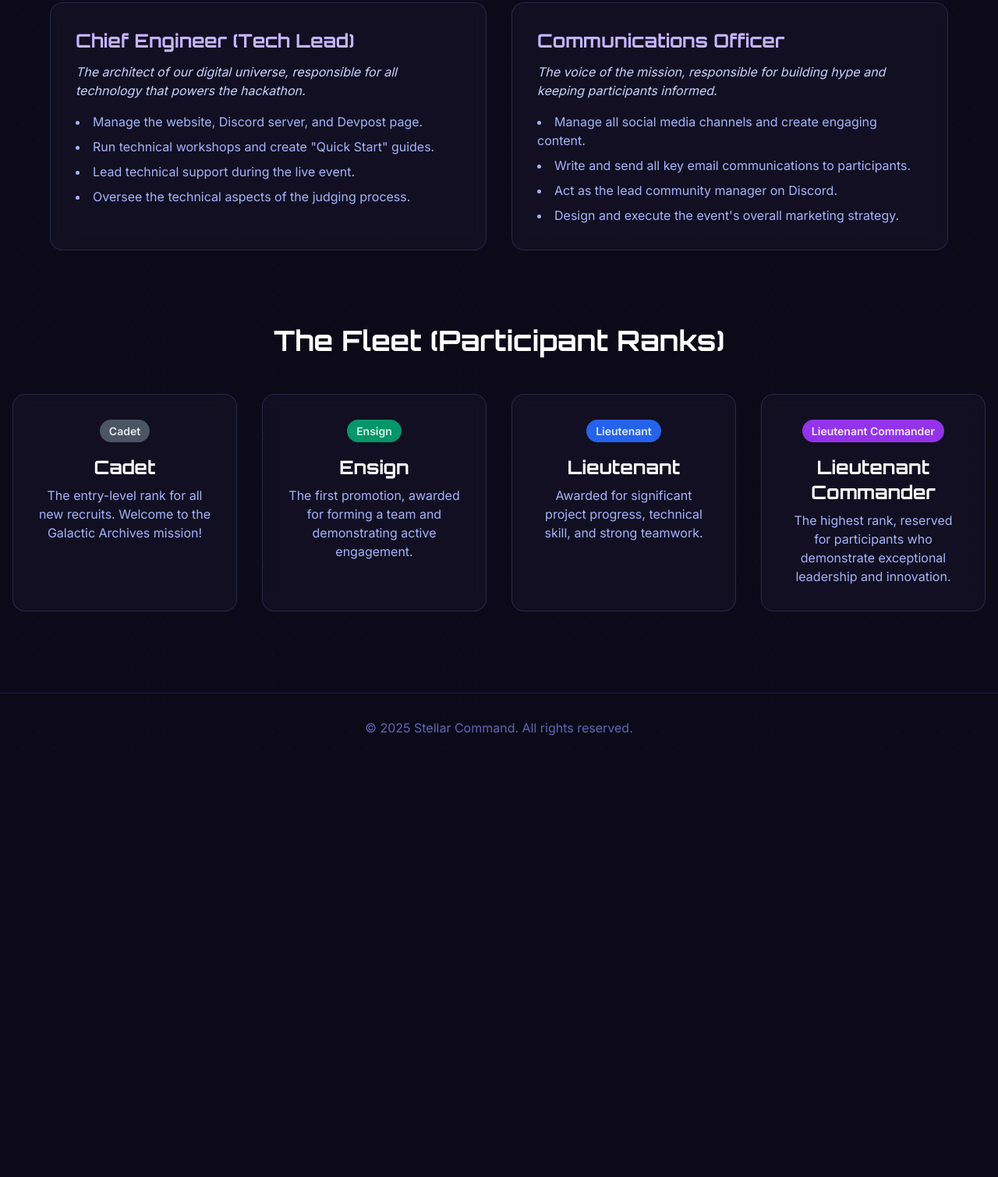
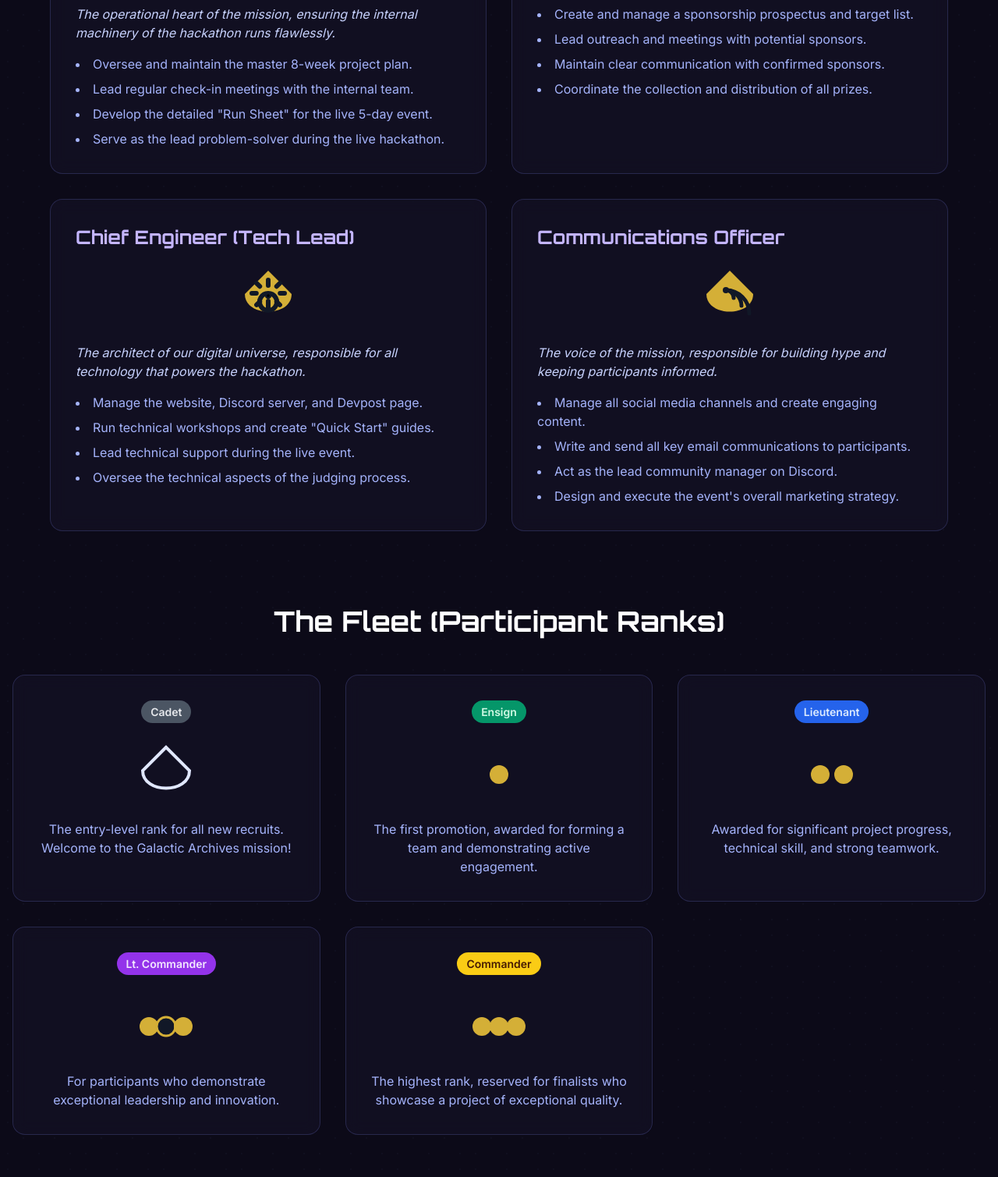
Before and after one commit to Scott-oustudent/Scott-oustudent.github.io, a plain HTML site: page roles-ranks.html in a window 1280 px wide. Shown: the part 1111-2620 px from the top of the page at 78% size. Before the commit the page ends 2088 px from the top, so only its background shows below. Drawn offline with nearby package versions, Linux system fonts and the light colour scheme.

Commit message:
Additional push to make sure project repo was up to date

```diff
--- a/roles-ranks.html
+++ b/roles-ranks.html
@@ -51,11 +51,11 @@
 
         <!-- Navigation Bar -->
         <nav class="mb-16">
-            <div class="flex justify-center items-center p-4 glass-card rounded-full max-w-sm mx-auto">
-                <div class="flex space-x-8 text-lg">
-                    <a href="./index.html" class="text-indigo-300 hover:text-white hover:scale-105 transition-all duration-300">Registration</a>
-                    <a href="./roles-ranks.html" class="text-white font-bold scale-110 transition-transform duration-300">Roles & Ranks</a>
-                    <a href="./hackathon.html" class="text-indigo-300 hover:text-white hover:scale-105 transition-all duration-300">Hackathon Details</a>
+            <div class="flex justify-center items-center p-4 glass-card rounded-full max-w-lg mx-auto">
+                <div class="flex flex-wrap justify-center space-x-6 md:space-x-8 text-lg">
+                    <a href="#" class="text-indigo-300 hover:text-white hover:scale-105 transition-all duration-300">Registration</a>
+                    <a href="#" class="text-white font-bold scale-110 transition-transform duration-300">Roles & Ranks</a>
+                    <a href="#" class="text-indigo-300 hover:text-white hover:scale-105 transition-all duration-300">Hackathon Details</a>
                 </div>
             </div>
         </nav>
@@ -68,6 +68,14 @@
                 <!-- Admiral -->
                 <div class="glass-card rounded-2xl p-8 md:col-span-2">
                     <h3 class="font-orbitron text-2xl font-bold text-violet-300 mb-3">Admiral (Project Lead)</h3>
+                    <div class="flex justify-center mb-2">
+                        <svg width="100" height="100" viewBox="0 0 100 100" xmlns="http://www.w3.org/2000/svg" fill="#D4AF37">
+    <rect x="15" y="30" width="70" height="40" rx="5" stroke="#D4AF37" stroke-width="3" fill="#111827" />
+    <circle cx="30" cy="50" r="9"/>
+    <circle cx="50" cy="50" r="9"/>
+    <circle cx="70" cy="50" r="9"/>
+</svg>
+                    </div>
                     <p class="text-indigo-200 mb-4 italic">The strategic visionary and final authority for the mission. The Admiral sets the overall direction, leads high-level partnerships, and empowers the crew to succeed.</p>
                     <ul class="list-disc list-inside text-indigo-300 space-y-2">
                         <li>Define the hackathon's core vision, goals, and theme.</li>
@@ -80,6 +88,15 @@
                 <!-- Vice Admiral -->
                 <div class="glass-card rounded-2xl p-8">
                     <h3 class="font-orbitron text-2xl font-bold text-violet-300 mb-3">Vice Admiral</h3>
+                    <div class="flex justify-center mb-2">
+                        <svg width="100" height="100" viewBox="0 0 100 100" xmlns="http://www.w3.org/2000/svg" fill="#D4AF37">
+    <rect x="15" y="30" width="70" height="40" rx="5" stroke="#D4AF37" stroke-width="3" fill="#111827" />
+    <circle cx="38" cy="50" r="9"/>
+    <circle cx="62" cy="50" r="9"/>
+</svg>
+                    </div>
+                    <p class="text-indigo-200 mb-4 italic">The second-in-command, ensuring the Admiral's vision is executed flawlessly and stepping in when needed.</p>
+
                     <p class="text-indigo-200 mb-4 italic">The operational heart of the mission, ensuring the internal machinery of the hackathon runs flawlessly.</p>
                     <ul class="list-disc list-inside text-indigo-300 space-y-2">
                         <li>Oversee and maintain the master 8-week project plan.</li>
@@ -92,6 +109,15 @@
                 <!-- Ambassador -->
                 <div class="glass-card rounded-2xl p-8">
                     <h3 class="font-orbitron text-2xl font-bold text-violet-300 mb-3">Ambassador (Sponsorship Lead)</h3>
+                    <div class="flex justify-center mb-2">
+                        <svg width="100" height="100" viewBox="0 0 100 100" xmlns="http://www.w3.org/2000/svg" stroke-linecap="round" stroke-linejoin="round">
+   <path d="M50 15 L20 45 C 20 75, 80 75, 80 45 L50 15Z" fill="#c42d2d"/>
+    <g stroke="#FFFFFF" stroke-width="4.5" fill="none">
+        <path d="M40 58 L52 48 L60 58"/>
+        <path d="M40 48 L48 58 L60 48"/>
+    </g>
+</svg>
+                    </div>
                     <p class="text-indigo-200 mb-4 italic">The diplomat and chief negotiator, building relationships to secure resources for the mission.</p>
                     <ul class="list-disc list-inside text-indigo-300 space-y-2">
                         <li>Create and manage a sponsorship prospectus and target list.</li>
@@ -104,6 +130,15 @@
                 <!-- Chief Engineer -->
                 <div class="glass-card rounded-2xl p-8">
                     <h3 class="font-orbitron text-2xl font-bold text-violet-300 mb-3">Chief Engineer (Tech Lead)</h3>
+                    <div class="flex justify-center mb-2">
+                         <svg width="100" height="100" viewBox="0 0 100 100" xmlns="http://www.w3.org/2000/svg" stroke-linecap="round" stroke-linejoin="round">
+    <path d="M50 15 L20 45 C 20 75, 80 75, 80 45 L50 15Z" fill="#D4AF37"/>
+    <g transform="translate(0 -5)" stroke="#111827" stroke-width="6">
+        <path d="M50 49 a 11 11 0 1 0 0.001 0 Z M50 39 L50 32 M50 68 L50 59 M65.2 49 L71 49 M29 49 L34.8 49 M60.8 40.2 L64.9 36.1 M35.1 63.9 L39.2 59.8 M60.8 59.8 L64.9 63.9 M35.1 36.1 L39.2 40.2" fill="none"/>
+        <path d="M50 49 a 3 3 0 1 0 0.001 0 Z" stroke-width="2.5" />
+    </g>
+</svg>
+                    </div>
                     <p class="text-indigo-200 mb-4 italic">The architect of our digital universe, responsible for all technology that powers the hackathon.</p>
                     <ul class="list-disc list-inside text-indigo-300 space-y-2">
                         <li>Manage the website, Discord server, and Devpost page.</li>
@@ -116,6 +151,17 @@
                 <!-- Communications Officer -->
                 <div class="glass-card rounded-2xl p-8">
                     <h3 class="font-orbitron text-2xl font-bold text-violet-300 mb-3">Communications Officer</h3>
+                    <div class="flex justify-center mb-2">
+                         <svg width="100" height="100" viewBox="0 0 100 100" xmlns="http://www.w3.org/2000/svg" stroke-linecap="round" stroke-linejoin="round">
+    <path d="M50 15 L20 45 C 20 75, 80 75, 80 45 L50 15Z" fill="#D4AF37"/>
+    <g stroke="#111827" stroke-width="5" fill="none">
+        <path d="M45 40 a 10 10 0 0 1 10 10" />
+        <path d="M45 40 a 20 20 0 0 1 20 20" />
+        <path d="M45 40 a 30 30 0 0 1 30 30" />
+        <circle cx="45" cy="40" r="4" fill="#111827" stroke="none"/>
+    </g>
+</svg>
+                    </div>
                     <p class="text-indigo-200 mb-4 italic">The voice of the mission, responsible for building hype and keeping participants informed.</p>
                     <ul class="list-disc list-inside text-indigo-300 space-y-2">
                         <li>Manage all social media channels and create engaging content.</li>
@@ -130,14 +176,20 @@
         <!-- Participant Ranks Section -->
         <section id="the-fleet" class="mt-24">
             <h2 class="font-orbitron text-4xl font-bold text-center text-white mb-12">The Fleet (Participant Ranks)</h2>
-            <div class="grid grid-cols-1 md:grid-cols-2 lg:grid-cols-4 gap-8 max-w-7xl mx-auto">
+            <!-- Updated grid to better accommodate 5 items -->
+            <div class="grid grid-cols-1 sm:grid-cols-2 md:grid-cols-3 gap-8 max-w-7xl mx-auto justify-center">
 
                 <!-- Cadet -->
                 <div class="glass-card rounded-2xl p-8 text-center">
                     <div class="mb-4">
                         <span class="rank-badge" style="background-color: #4b5563; color: #e5e7eb;">Cadet</span>
                     </div>
-                    <h3 class="font-orbitron text-2xl font-bold text-white">Cadet</h3>
+                    <div class="flex justify-center mb-2">
+                        <!-- Example SVG icon for Cadet -->
+                        <svg width="100" height="100" viewBox="0 0 100 100" xmlns="http://www.w3.org/2000/svg">
+    <path d="M50 15 L20 45 C 20 75, 80 75, 80 45 L50 15Z" stroke="currentColor" stroke-width="4" fill="none"/>
+</svg>
+                    </div>
                     <p class="text-indigo-300 mt-2">The entry-level rank for all new recruits. Welcome to the Galactic Archives mission!</p>
                 </div>
 
@@ -146,7 +198,12 @@
                     <div class="mb-4">
                         <span class="rank-badge" style="background-color: #059669; color: #d1fae5;">Ensign</span>
                     </div>
-                    <h3 class="font-orbitron text-2xl font-bold text-white">Ensign</h3>
+                    <div class="flex justify-center mb-2">
+                        <!-- Example SVG icon for Ensign -->
+                         <svg width="100" height="100" viewBox="0 0 100 100" xmlns="http://www.w3.org/2000/svg" fill="#D4AF37">
+    <circle cx="50" cy="50" r="12" />
+</svg>
+                    </div>
                     <p class="text-indigo-300 mt-2">The first promotion, awarded for forming a team and demonstrating active engagement.</p>
                 </div>
 
@@ -155,17 +212,46 @@
                      <div class="mb-4">
                         <span class="rank-badge" style="background-color: #2563eb; color: #dbeafe;">Lieutenant</span>
                     </div>
-                    <h3 class="font-orbitron text-2xl font-bold text-white">Lieutenant</h3>
+                    <div class="flex justify-center mb-2">
+                        <!-- Example SVG icon for Lieutenant -->
+                 <svg width="100" height="100" viewBox="0 0 100 100" xmlns="http://www.w3.org/2000/svg" fill="#D4AF37">
+    <circle cx="35" cy="50" r="12"/>
+    <circle cx="65" cy="50" r="12"/>
+</svg>
+                    </div>
                     <p class="text-indigo-300 mt-2">Awarded for significant project progress, technical skill, and strong teamwork.</p>
                 </div>
 
                 <!-- Lieutenant Commander -->
                 <div class="glass-card rounded-2xl p-8 text-center">
                      <div class="mb-4">
-                        <span class="rank-badge" style="background-color: #9333ea; color: #f3e8ff;">Lieutenant Commander</span>
+                        <span class="rank-badge" style="background-color: #9333ea; color: #f3e8ff;">Lt. Commander</span>
                     </div>
-                    <h3 class="font-orbitron text-2xl font-bold text-white">Lieutenant Commander</h3>
-                    <p class="text-indigo-300 mt-2">The highest rank, reserved for participants who demonstrate exceptional leadership and innovation.</p>
+                    <div class="flex justify-center mb-2">
+                        <!-- Example SVG icon for Lt. Commander -->
+                       <svg width="100" height="100" viewBox="0 0 100 100" xmlns="http://www.w3.org/2000/svg" fill="#D4AF37">
+    <circle cx="28" cy="50" r="12"/>
+    <circle cx="50" cy="50" r="12" fill="#111827" stroke="#D4AF37" stroke-width="3"/>
+    <circle cx="72" cy="50" r="12"/>
+</svg>
+                    </div>
+                    <p class="text-indigo-300 mt-2">For participants who demonstrate exceptional leadership and innovation.</p>
+                </div>
+
+                <!-- Commander -->
+                <div class="glass-card rounded-2xl p-8 text-center">
+                     <div class="mb-4">
+                        <span class="rank-badge" style="background-color: #facc15; color: #451a03;">Commander</span>
+                    </div>
+                    <div class="flex justify-center mb-2">
+                        <!-- Example SVG icon for Commander -->
+                        <svg width="100" height="100" viewBox="0 0 100 100" xmlns="http://www.w3.org/2000/svg" fill="#D4AF37">
+    <circle cx="28" cy="50" r="12"/>
+    <circle cx="50" cy="50" r="12"/>
+    <circle cx="72" cy="50" r="12"/>
+</svg>
+                    </div>
+                    <p class="text-indigo-300 mt-2">The highest rank, reserved for finalists who showcase a project of exceptional quality.</p>
                 </div>
 
             </div>
```
Also changed, not shown: hackathon.html (+2 -0 lines), rank-pins.html (+13 -1 lines).
